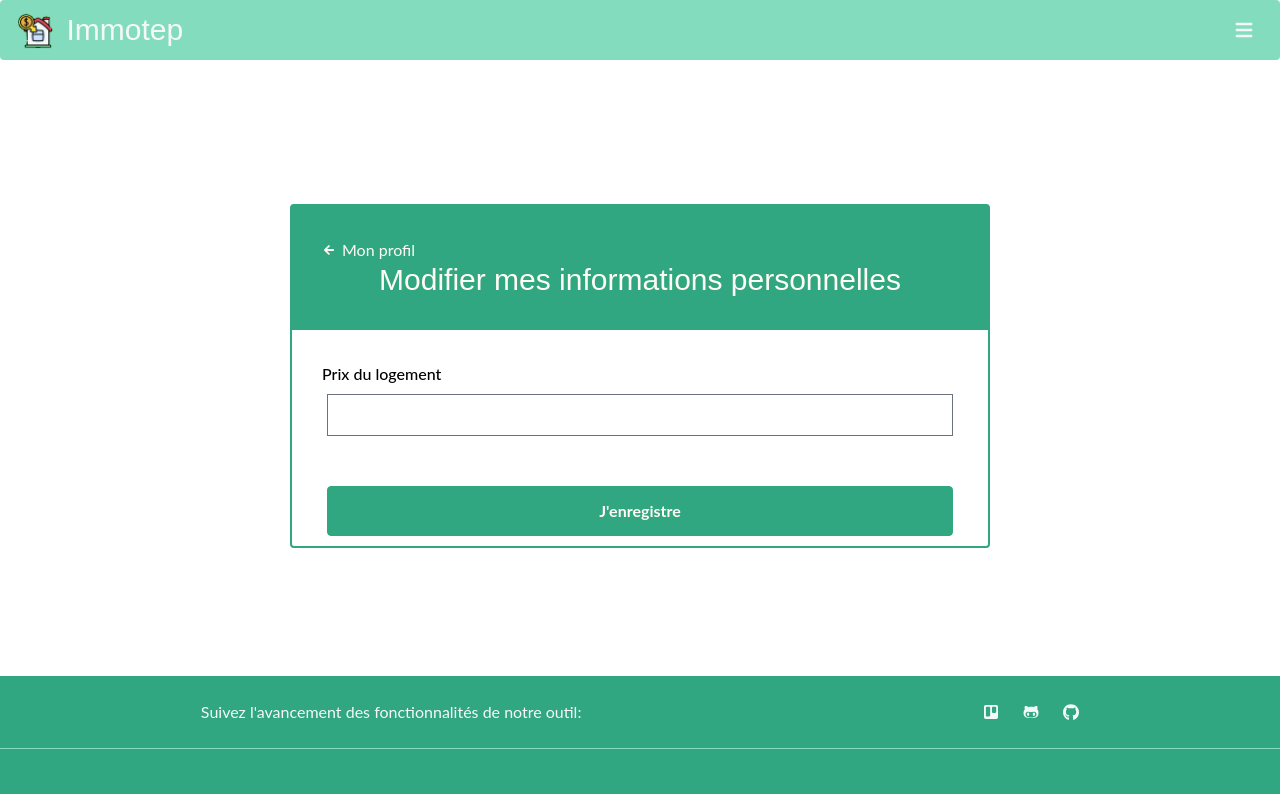
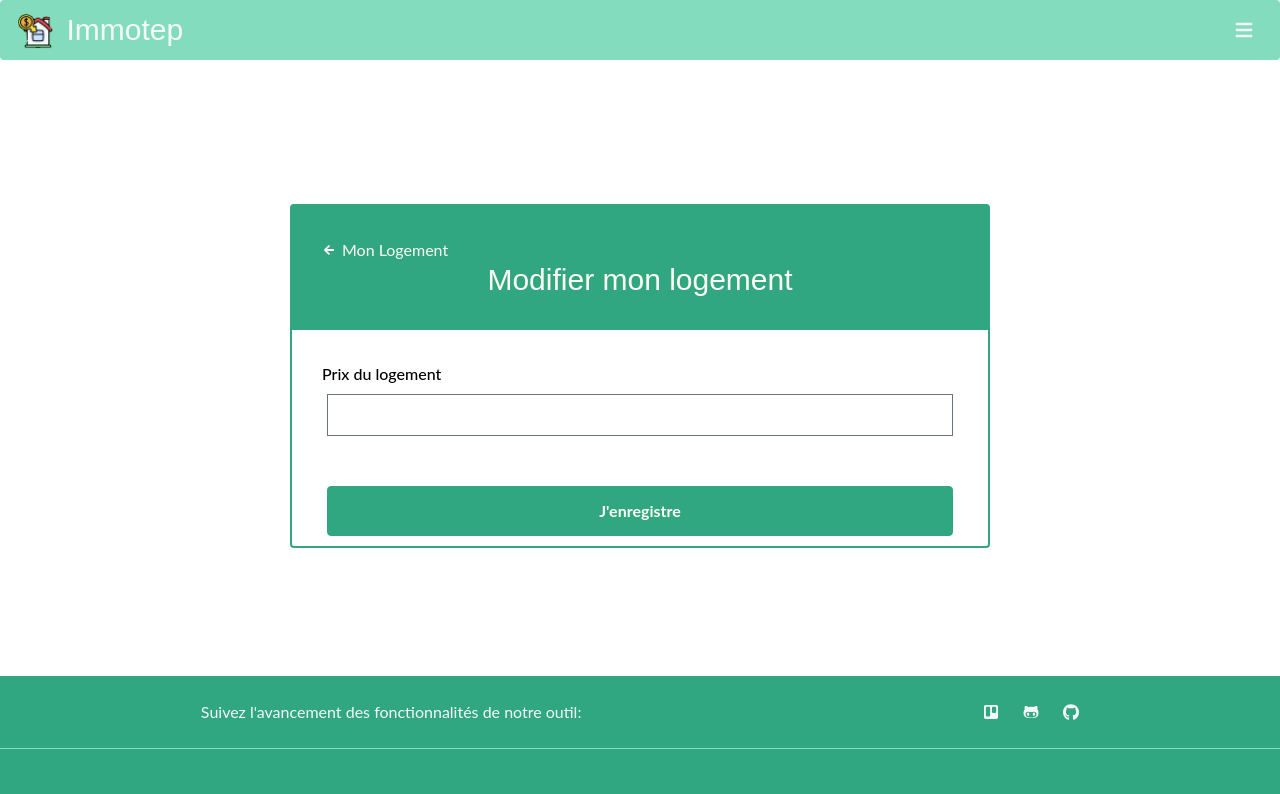
Before and after one commit to ophelie-gaudin/Immotep_front_react, a React (Create React App) app: page /dashboard/1/housing/1/edit in a window 1280 px wide. Shown: the top 794 px of the page. Built offline with nearby package versions, Linux system fonts and the light colour scheme.

Commit message:
remove older data

```diff
--- a/src/Components/HousingEdit/index.jsx
+++ b/src/Components/HousingEdit/index.jsx
@@ -13,7 +13,6 @@ export default function HousingEdit() {
 
   const data = {
     ad_price,
-
   }
 
   const handleSubmit = (e) => {
@@ -41,9 +40,9 @@ export default function HousingEdit() {
   return (
     <div>
       <FormsCard
-        title="Modifier mes informations personnelles"
-        returnText="Mon profil"
-        returnUrl="/profile"
+        title="Modifier mon logement"
+        returnText="Mon Logement"
+        returnUrl={`/dashboard/${id_project}/housing/${id_housing}`}
       >
         <form onSubmit={handleSubmit}>
           <label className="font-medium">
--- a/src/Components/Main/HousingCardInfo/index.jsx
+++ b/src/Components/Main/HousingCardInfo/index.jsx
@@ -12,7 +12,6 @@ const HousingCardInfo = (props) => {
       <div className="project-card-text-scale">
         <div className="project-card-localization">{data.localization}</div>
         <div className="project-card-title">{data.ad_price}</div>
-        <div className="project-card-comment">{data.property_category}</div>
         <div className="project-card-comment">{data.property_category}</div>
         <div className="project-card-comment">{data.area}</div>
         <div className="project-card-comment">{data.ad_url}</div>
```
